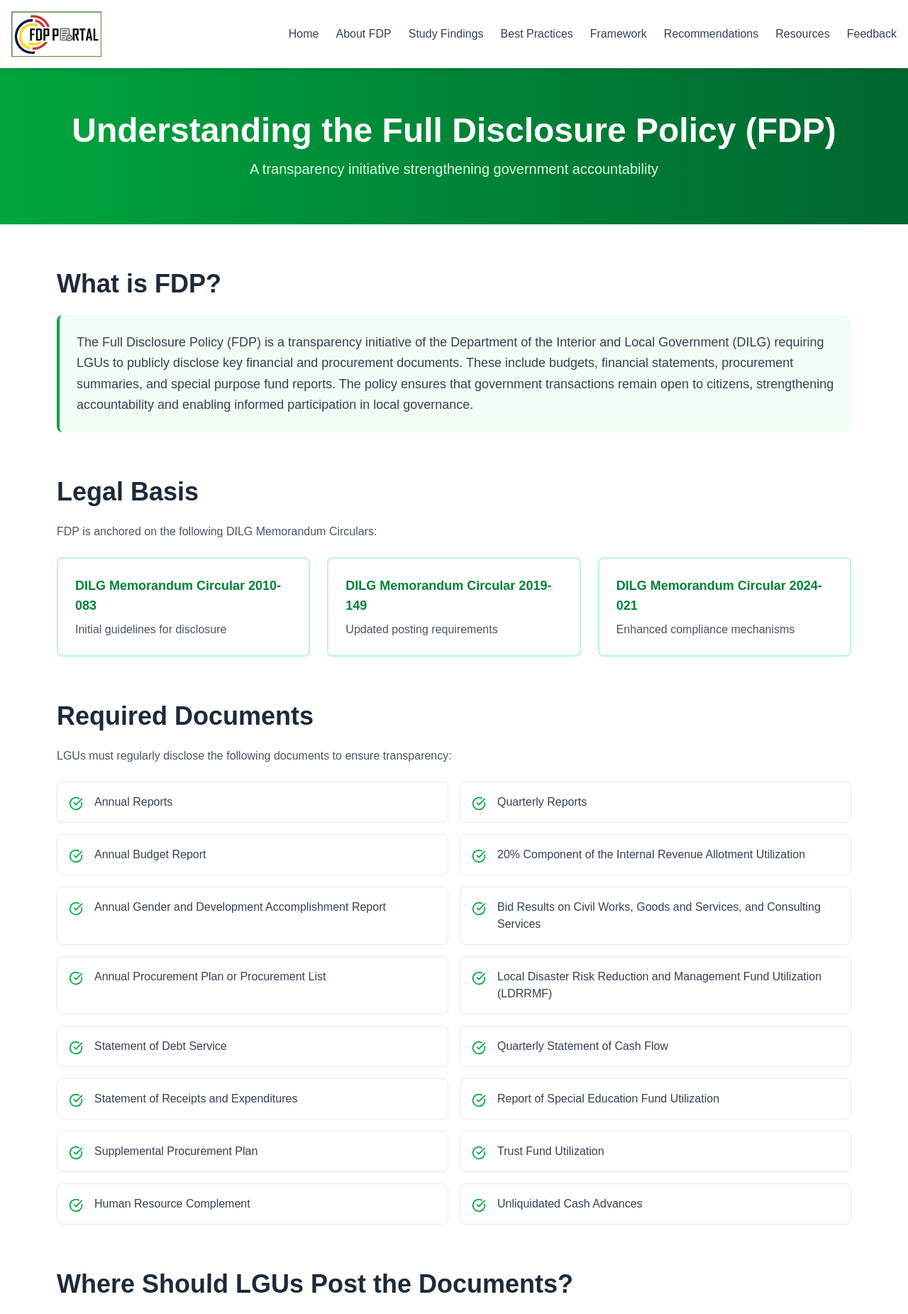
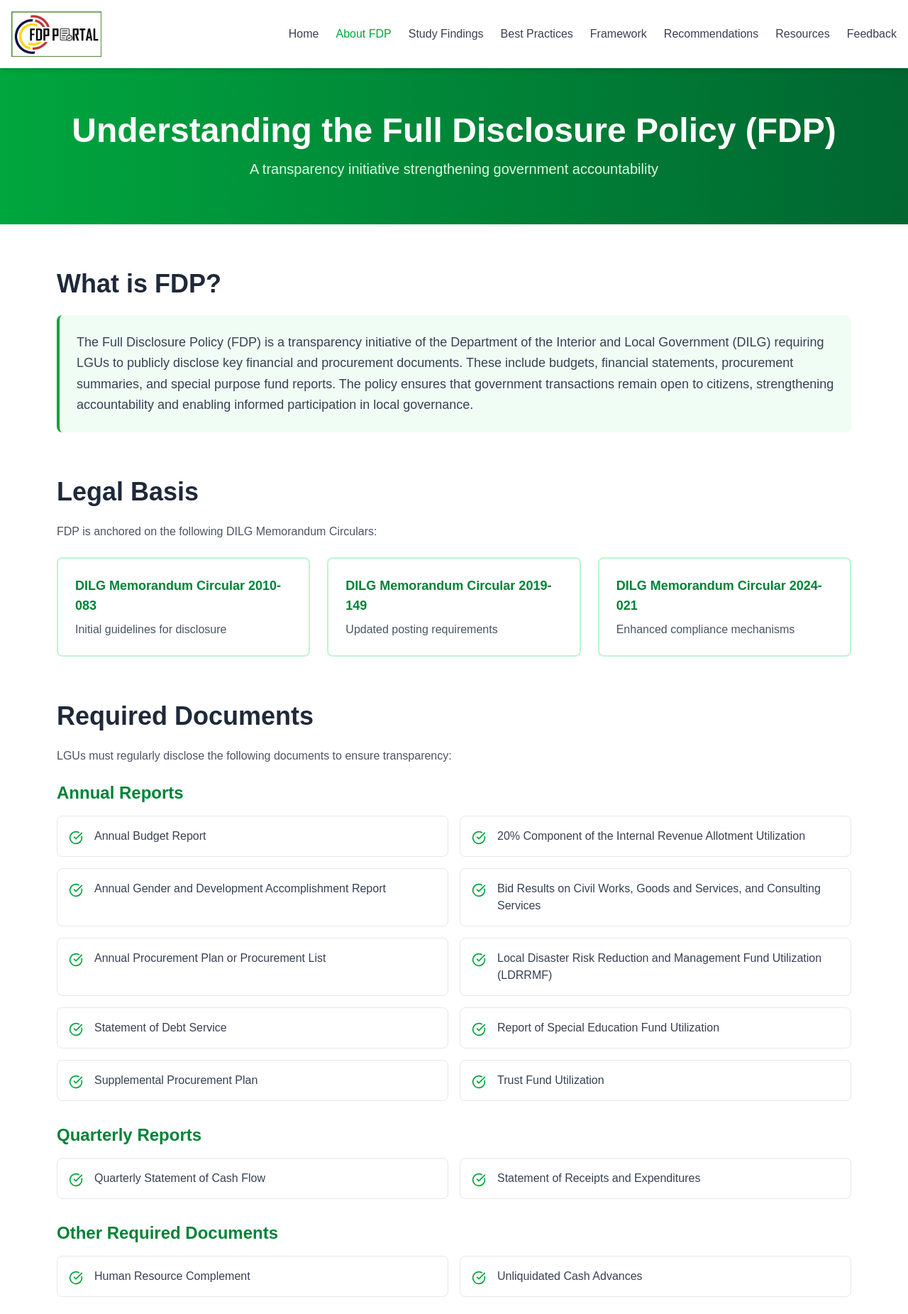
Before and after one commit to Elizerdejoya/fdp-transparency-portal, a Next.js app: page /about-fdp in a window 1280 px wide. Shown: the top 1851 px of the page at 71% size. Built offline with nearby package versions, Linux system fonts and the light colour scheme.

Commit message:
Organize reports into categories and add green active navigation states

```diff
--- a/app/about-fdp/page.tsx
+++ b/app/about-fdp/page.tsx
@@ -4,8 +4,9 @@ import { CheckCircle } from 'lucide-react';
 
 export default function AboutFDP() {
   const requiredDocuments = [
-    'Annual Reports',
-    'Quarterly Reports',
+    {
+      category: 'Annual Reports',
+      items: [
         'Annual Budget Report',
         '20% Component of the Internal Revenue Allotment Utilization',
         'Annual Gender and Development Accomplishment Report',
@@ -13,13 +14,25 @@ export default function AboutFDP() {
         'Annual Procurement Plan or Procurement List',
         'Local Disaster Risk Reduction and Management Fund Utilization (LDRRMF)',
         'Statement of Debt Service',
-    'Quarterly Statement of Cash Flow',
-    'Statement of Receipts and Expenditures',
         'Report of Special Education Fund Utilization',
         'Supplemental Procurement Plan',
         'Trust Fund Utilization',
+      ],
+    },
+    {
+      category: 'Quarterly Reports',
+      items: [
+        'Quarterly Statement of Cash Flow',
+        'Statement of Receipts and Expenditures',
+      ],
+    },
+    {
+      category: 'Other Required Documents',
+      items: [
         'Human Resource Complement',
         'Unliquidated Cash Advances',
+      ],
+    },
   ];
 
   const legalBasis = [
@@ -96,11 +109,18 @@ export default function AboutFDP() {
           <p className="text-gray-600 mb-6">
             LGUs must regularly disclose the following documents to ensure transparency:
           </p>
+          <div className="space-y-8">
+            {requiredDocuments.map((section, idx) => (
+              <div key={idx}>
+                <h3 className="text-2xl font-bold text-green-700 mb-4">{section.category}</h3>
                 <div className="grid grid-cols-1 md:grid-cols-2 gap-4">
-            {requiredDocuments.map((doc, index) => (
+                  {section.items.map((doc, index) => (
                     <div key={index} className="flex items-start gap-4 bg-white p-4 rounded-lg border border-gray-200">
                       <CheckCircle className="text-green-600 flex-shrink-0 mt-1" size={20} />
                       <span className="text-gray-700">{doc}</span>
+                    </div>
+                  ))}
+                </div>
               </div>
             ))}
           </div>
--- a/components/Header.tsx
+++ b/components/Header.tsx
@@ -3,10 +3,12 @@
 import Link from 'next/link';
 import Image from 'next/image';
 import { useState } from 'react';
+import { usePathname } from 'next/navigation';
 import { Menu, X } from 'lucide-react';
 
 export default function Header() {
   const [isOpen, setIsOpen] = useState(false);
+  const pathname = usePathname();
 
   const navItems = [
     { label: 'Home', href: '/' },
@@ -37,15 +39,22 @@ export default function Header() {
 
         {/* Desktop Navigation */}
         <nav className="hidden lg:flex items-center gap-6">
-          {navItems.map((item) => (
+          {navItems.map((item) => {
+            const isActive = pathname === item.href;
+            return (
               <Link
                 key={item.href}
                 href={item.href}
-              className="text-gray-700 hover:text-blue-600 transition-colors font-medium"
+                className={`font-medium transition-colors ${
+                  isActive
+                    ? 'text-green-600'
+                    : 'text-gray-700 hover:text-green-600'
+                }`}
               >
                 {item.label}
               </Link>
-          ))}
+            );
+          })}
         </nav>
 
         {/* Mobile Menu Toggle */}
@@ -61,16 +70,23 @@ export default function Header() {
       {isOpen && (
         <div className="lg:hidden bg-gray-50 border-t">
           <nav className="flex flex-col p-4 gap-3">
-            {navItems.map((item) => (
+            {navItems.map((item) => {
+              const isActive = pathname === item.href;
+              return (
                 <Link
                   key={item.href}
                   href={item.href}
                   onClick={() => setIsOpen(false)}
-                className="text-gray-700 hover:text-blue-600 transition-colors py-2 px-3 rounded-lg hover:bg-blue-50"
+                  className={`py-2 px-3 rounded-lg transition-colors ${
+                    isActive
+                      ? 'text-green-600 bg-green-50'
+                      : 'text-gray-700 hover:text-green-600 hover:bg-green-50'
+                  }`}
                 >
                   {item.label}
                 </Link>
-            ))}
+              );
+            })}
           </nav>
         </div>
       )}
```
Lines whose indentation alone changed are shown as unchanged.
